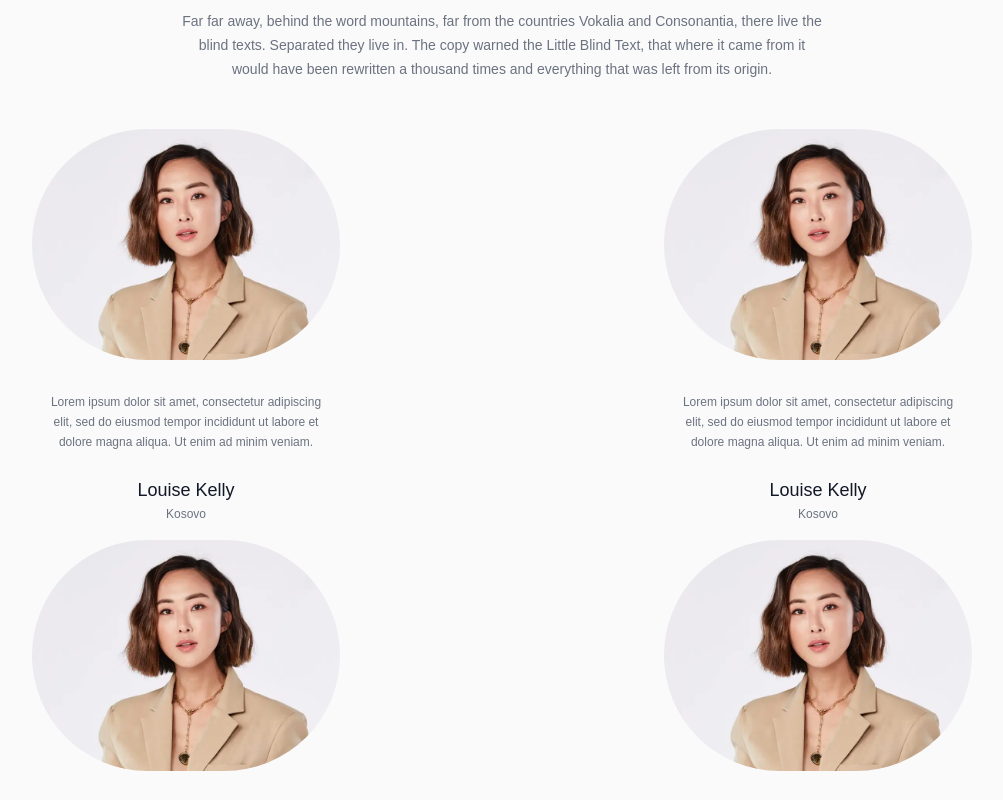
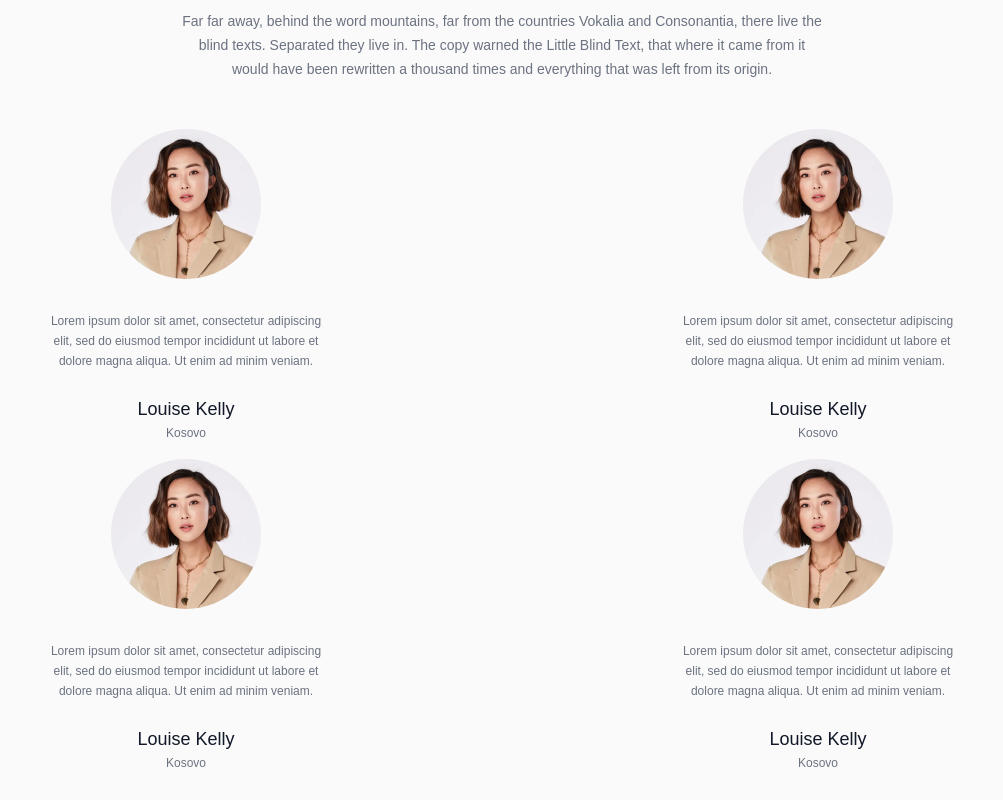
Before and after one commit to MorinaElsa/ReactJS-Tailwind-VlogTemplate, a React (Create React App) app: page / in a window 1280 px wide. Shown: the part 1980-2780 px from the top of the page, without its empty margins (138-1141 px from the left). Built offline with nearby package versions, Linux system fonts and the light colour scheme.

Commit message:
rounded image

```diff
--- a/src/components/Influencers.jsx
+++ b/src/components/Influencers.jsx
@@ -21,13 +21,8 @@ function Influencers() {
         </div>
         <div className="m-4 grid gap-4 text-gray-500 text-sm lg:grid-cols-2 2xl:grid-cols-4">
           {dataInfluencer.map((influencer, index) => (
-            <div className="min-h-[250px]" key={influencer.Id}>
-              <div className="flex justify-center items-center mb-8">
-                <img
-                  className="rounded-full w-1/3 h-1/3 lg:w-1/2 lg:h-1/2"
-                  src={influencer.img}
-                  alt="Influencers"
-                />
+            <div className="min-h-[250px] flex flex-col justify-center items-center" key={influencer.Id}>
+              <div className="rounded-full w-[150px] h-[150px] lg:w-[150px] lg:[150px] mb-8" style={{ backgroundImage: `url(${influencer.img})` , backgroundPosition: 'center', backgroundSize:'cover'}}>
               </div>
               <div className="px-6 sm:px-12 text-center text-xs leading-5 sm:max-w-sm max-w-xs mx-auto">
                 <p className="mb-6">{influencer.quote}</p>
```
